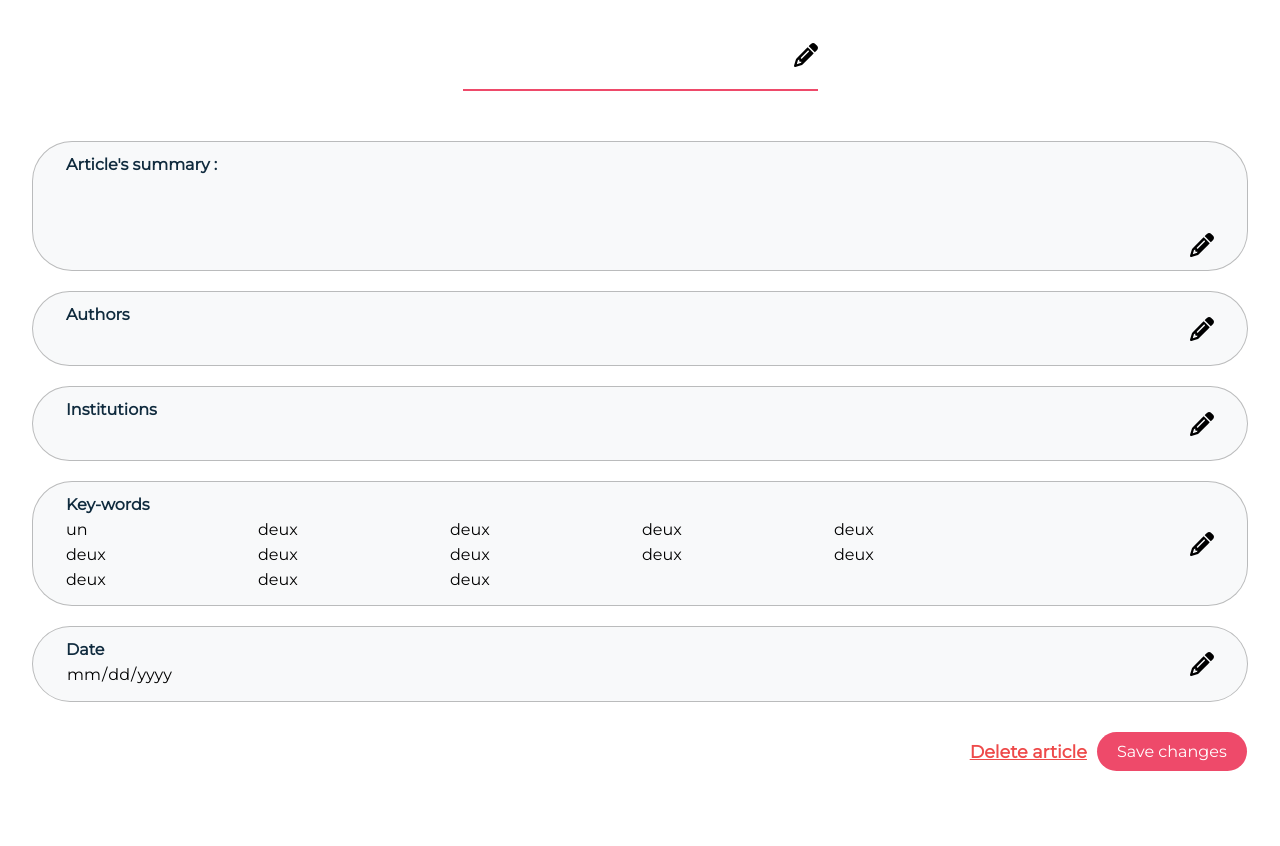
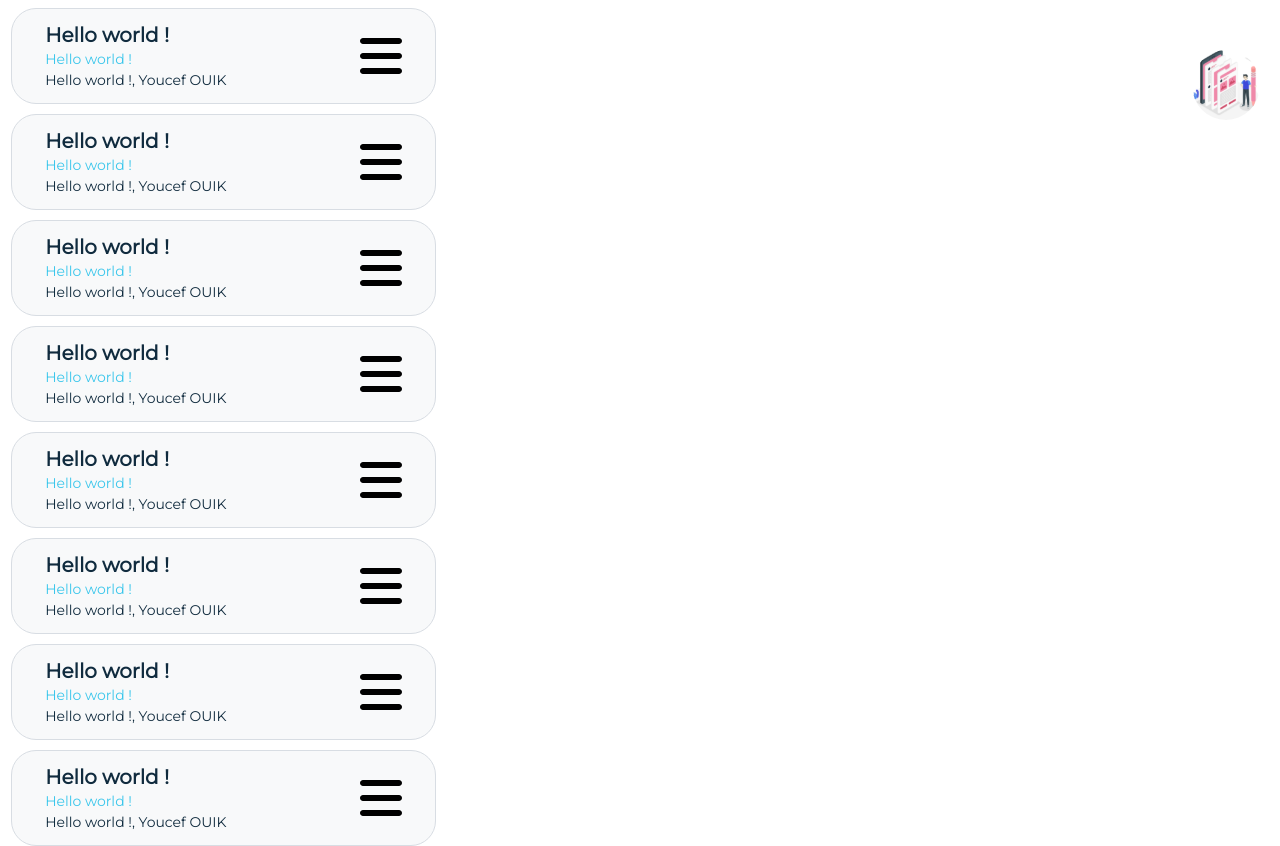
Before and after one commit to dinariyasmine/Article-Browser, a React (Create React App) app in the folder frontend/: page /signup in a window 1280 px wide. Shown: the top 846 px of the page. Before the commit the page ends 800 px from the top, so only its background shows below. Built offline with nearby package versions, Linux system fonts and the light colour scheme.

Commit message:
reglage signUp (pas imposrtant)

```diff
--- a/frontend/src/App.css
+++ b/frontend/src/App.css
@@ -1,10 +1,7 @@
 
-/* .App {
+.App {
   height: 100vh;
-  display: flex;
-  justify-content: center;
-  align-items: center;
-} */
+}
 
 /*
 .App-logo {
--- a/frontend/src/App.js
+++ b/frontend/src/App.js
@@ -3,12 +3,15 @@
  import ArticleModify from './pages/articleModify/articleModify';
  import ModeratorPage from './pages/ModeratorPage/ModeratorPage';
 import PopUp from './components/ModeratorPage/Popup/popUp';
+import SignUp from './pages/SignPages/SignUp'
 
 
  function App() {
    return (
      <section className='App'>
-       <ArticleModify keywords={['un','deux','deux','deux','deux','deux','deux','deux','deux','deux','deux','deux','deux']} />
+      <ModeratorPage/>
+       {/* <ArticleModify keywords={['un','deux','deux','deux','deux','deux','deux','deux','deux','deux','deux','deux','deux']} /> */}
+       {/* <SignUp /> */}
      </section>
 
    );
--- a/frontend/src/pages/SignPages/SignIn.js
+++ b/frontend/src/pages/SignPages/SignIn.js
@@ -11,7 +11,7 @@ import './Signing.css';
 
 const SignIn = () => {
   return (
-    <section>
+    <>
         <div className='LeftSide'>
           <div className='logo'>
             <Logo/>
@@ -32,7 +32,7 @@ const SignIn = () => {
               <Sign account='Don t have an account?' sign='up'/>
             </div>
         </div>
-    </section>
+    </>
   )
 }
 
--- a/frontend/src/pages/SignPages/SignUp.js
+++ b/frontend/src/pages/SignPages/SignUp.js
@@ -10,7 +10,7 @@ import './Signing.css';
 
 const SignUp = () => {
   return (
-    <section>
+    <>
         <div className='LeftSide'>
           <div className='logo'>
             <Logo/>
@@ -32,7 +32,7 @@ const SignUp = () => {
               <Sign account='Already have an account?' sign='in'/>
             </div>
         </div>
-    </section>
+    </>
   )
 }
 
```
